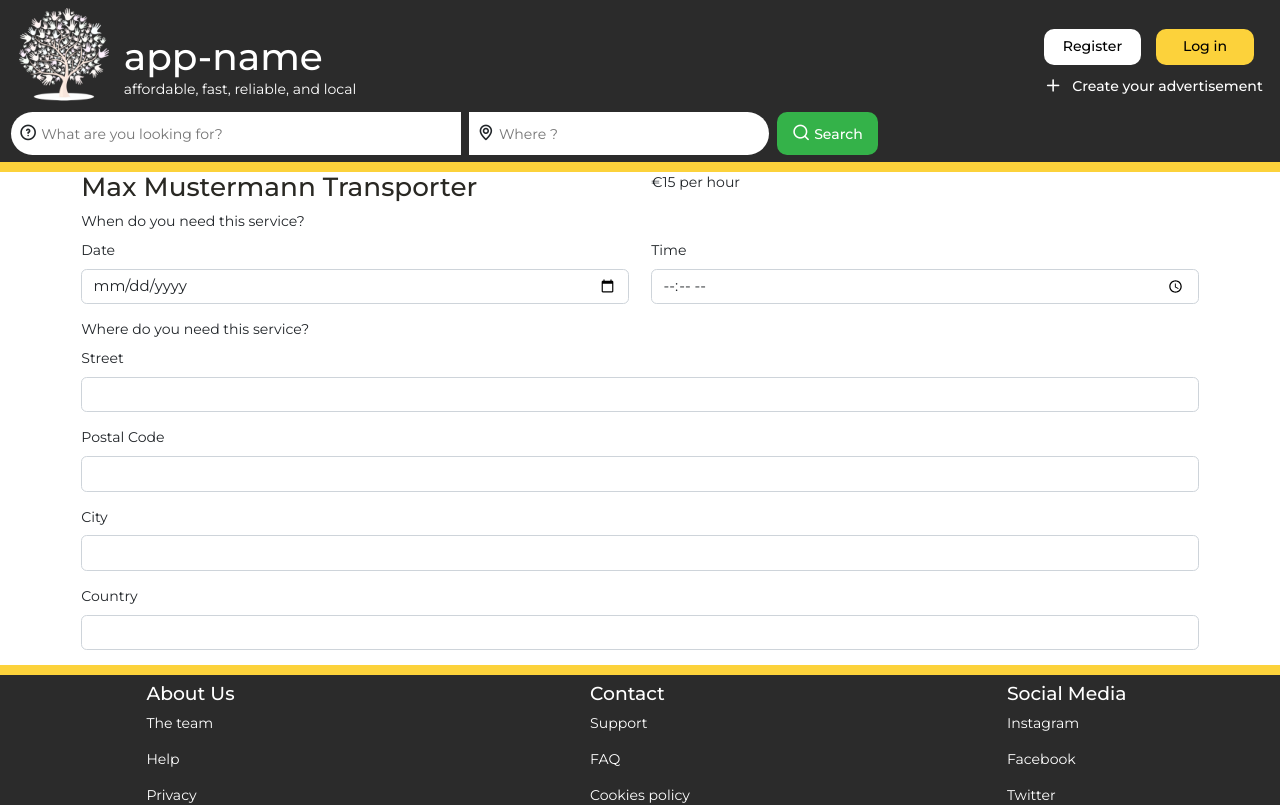
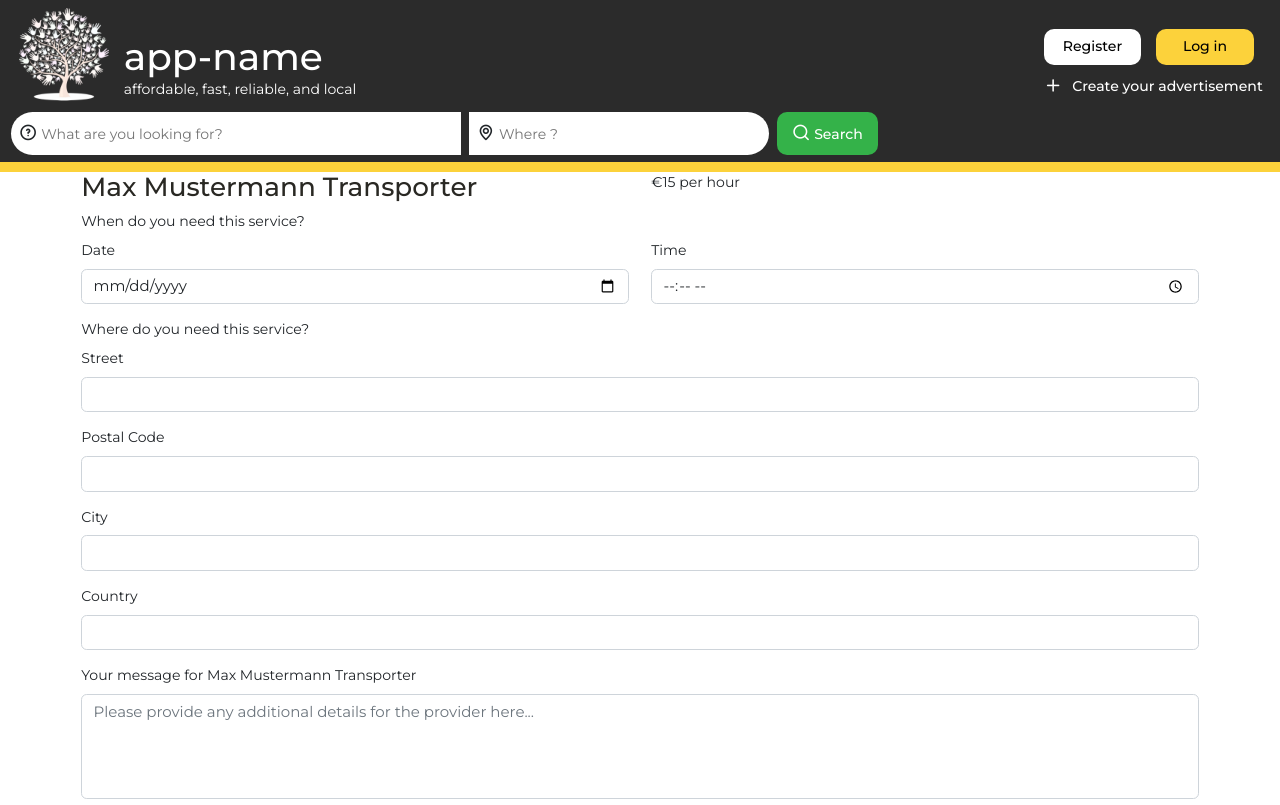
Before and after one commit to anoj-kt/finalproject-frontend, a React (Create React App) app: page /service/1/request/new in a window 1280 px wide. Shown: the top 805 px of the page. Built offline with nearby package versions, Linux system fonts and the light colour scheme.

Commit message:
Added message input

```diff
--- a/src/components/ServiceSendRequest.js
+++ b/src/components/ServiceSendRequest.js
@@ -111,6 +111,25 @@ const ServiceSendRequest = () => {
                 </FormGroup>
               </Col>
             </Row>
+            <Row> {/* ======MESSAGE====== */}
+              <Col>
+                <FormGroup>
+                  <Label for="message">
+                    Your message for Max Mustermann Transporter
+                  </Label>
+                  <Input
+                     id="message"
+                     name="message"
+                     placeholder="Please provide any additional details for the provider here..."
+                     type="textarea"
+                     style={{
+                      height: '7rem',
+                      resize: 'none'
+                      }}
+                  />
+                </FormGroup>
+              </Col>
+            </Row>
           </Form>
         </Col>
       </Row>
```
